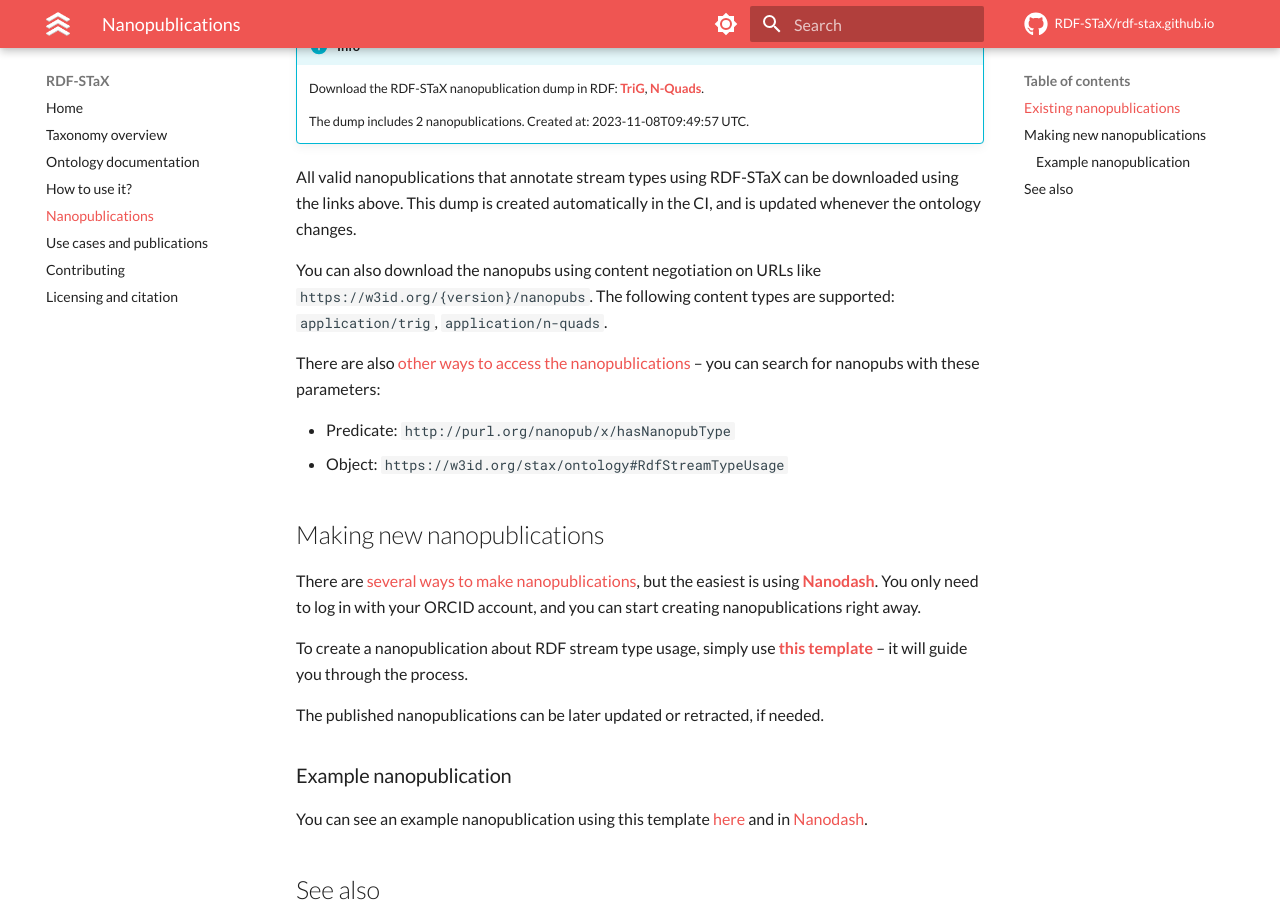
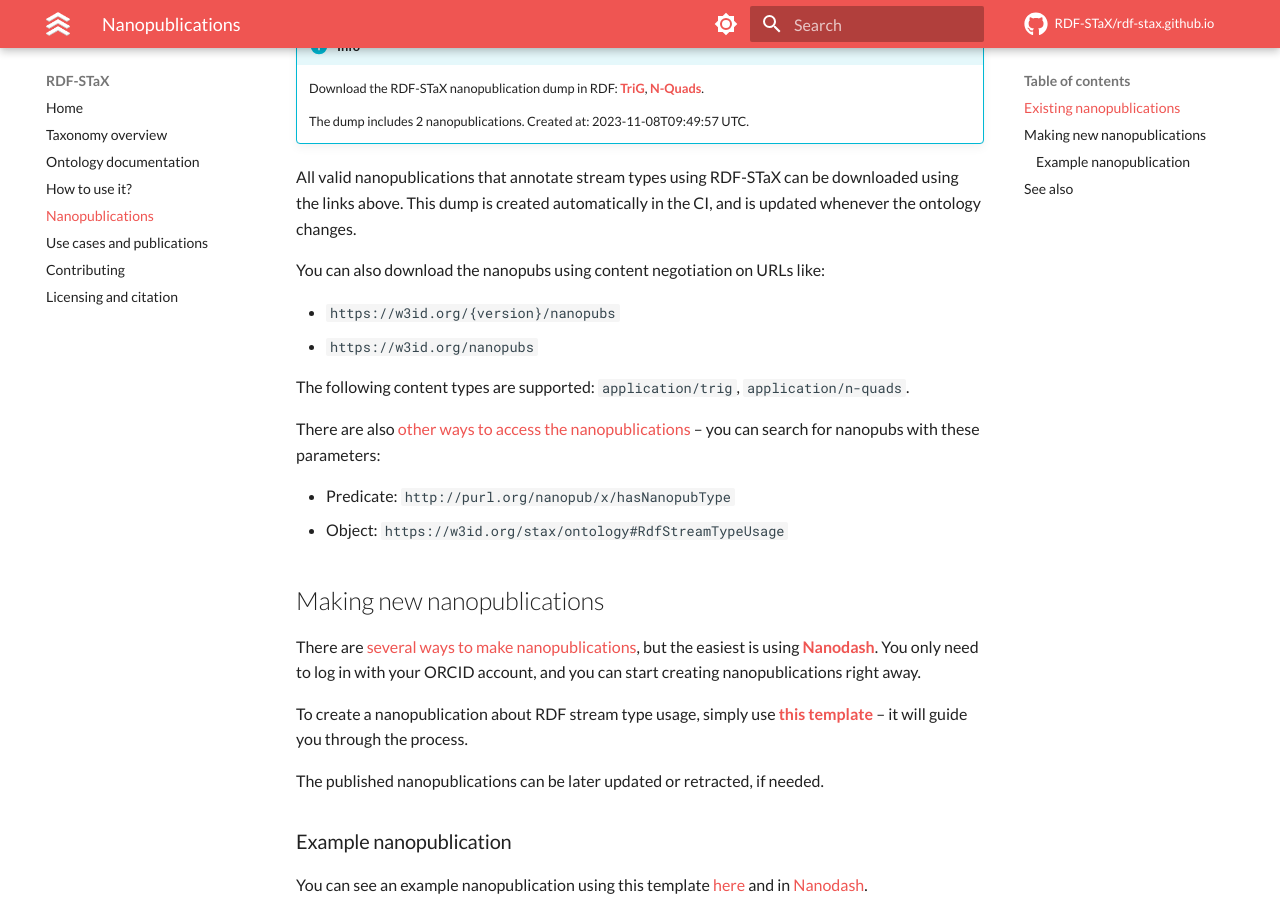
Before and after one commit to RDF-STaX/rdf-stax.github.io, an MkDocs documentation site: the page built from docs/nanopubs.md, in a window 1280 px wide and 900 px high, scrolled down 324 px. Built offline with MkDocs 1.6.1 and Material for MkDocs 9.7.7, drawn with Linux system fonts in a browser that asks for light colours; comment, search, counter and statistics services are not loaded; the version menu is left out; part of the change alters nothing that is shown.

Commit message:
Update nanopub docs

```diff
--- a/docs/nanopubs.md
+++ b/docs/nanopubs.md
@@ -8,7 +8,12 @@
 
 All valid nanopublications that annotate stream types using RDF-STaX can be downloaded using the links above. This dump is created automatically in the CI, and is updated whenever the ontology changes.
 
-You can also download the nanopubs using content negotiation on URLs like `https://w3id.org/{version}/nanopubs`. The following content types are supported: `application/trig`, `application/n-quads`.
+You can also download the nanopubs using content negotiation on URLs like:
+
+- `https://w3id.org/{version}/nanopubs`
+- `https://w3id.org/nanopubs`
+
+The following content types are supported: `application/trig`, `application/n-quads`.
 
 There are also [other ways to access the nanopublications](https://nanopub.net/docs/network) – you can search for nanopubs with these parameters:
 
```
